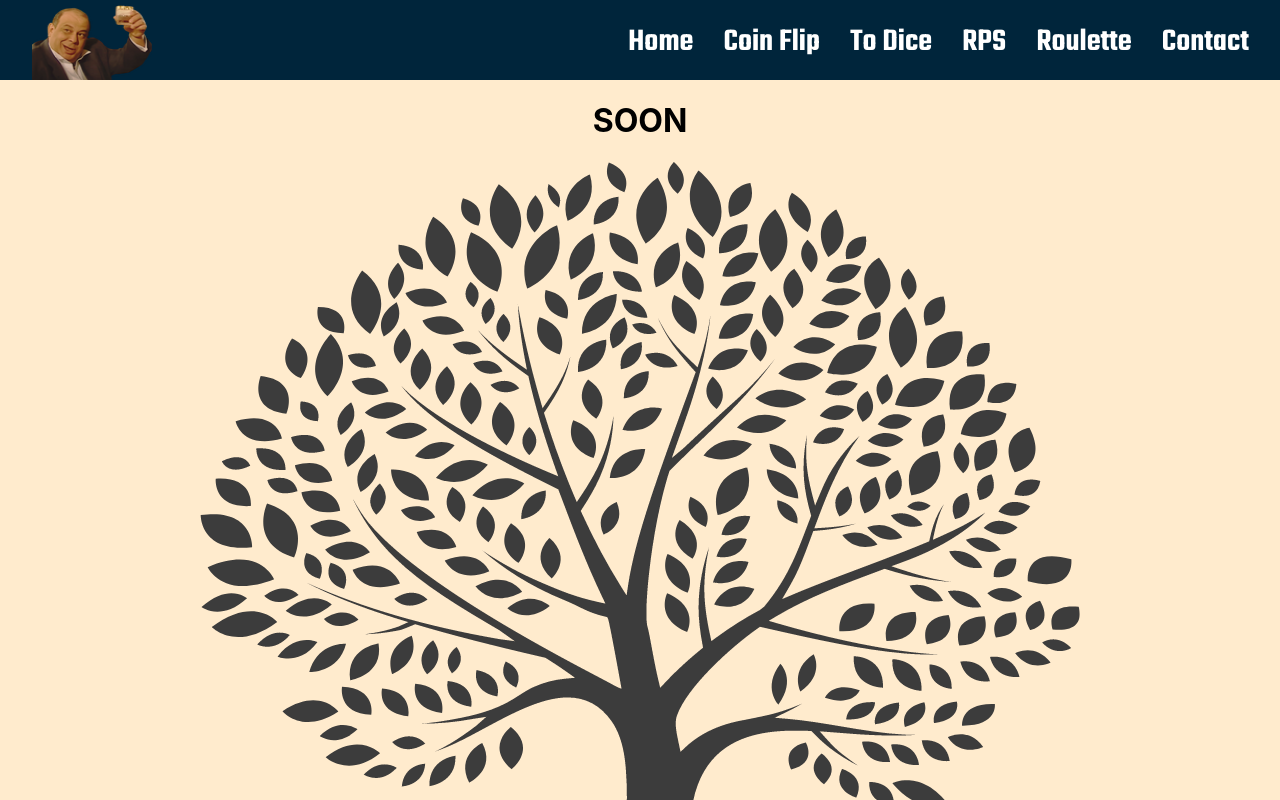
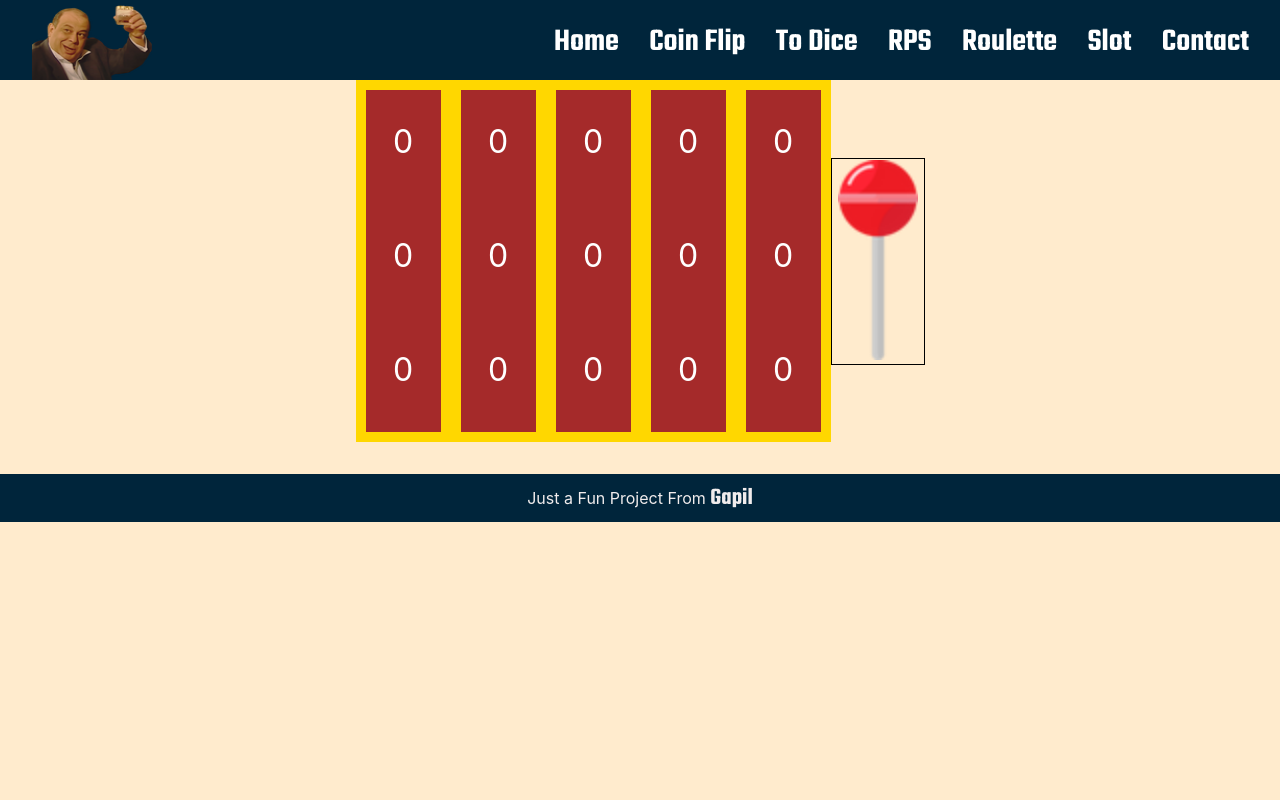
Before and after one commit to afurgapil/tombalaci-Mehmet, a React (Create React App) app: page /slot in a window 1280 px wide. Shown: the top 800 px of the page. Built offline with nearby package versions, Linux system fonts and the light colour scheme; a web font is replaced by a local one; what alertifyjs would draw is missing.

Commit message:
added basic slot game

```diff
--- a/src/App.js
+++ b/src/App.js
@@ -7,6 +7,7 @@ import Tombala from "./comps/Tombala/Tombala";
 import CoinFlip from "./comps/CoinFlip/CoinFlip";
 import ToDice from "./comps/ToDice/ToDice";
 import Roulette from "./comps/Roulette/Roulette";
+import Slot from "./comps/Slot/Slot";
 import Rps from "./comps/Rps/Rps";
 
 // import Layout from "./comps/Layout/Layout";
@@ -25,6 +26,7 @@ function App() {
           <Route path="/todice" element={<ToDice />} />
           <Route path="/roulette" element={<Roulette />} />
           <Route path="/rps" element={<Rps />} />
+          <Route path="/slot" element={<Slot />} />
           <Route path="*" element={<NotFound />} />
         </Routes>
         <Footer></Footer>
--- a/src/comps/Header/Header.js
+++ b/src/comps/Header/Header.js
@@ -32,6 +32,9 @@ export default class Header extends Component {
                 <Link to="/roulette">Roulette</Link>
               </li>
               <li className="header-right-item">
+                <Link to="/slot">Slot</Link>
+              </li>
+              <li className="header-right-item">
                 <Link to="/contact">Contact</Link>
               </li>
             </div>
--- a/src/comps/Homepage/Homepage.js
+++ b/src/comps/Homepage/Homepage.js
@@ -4,6 +4,7 @@ import coin from "../../assets/2.png";
 import dice from "../../assets/3.png";
 import rps from "../../assets/4.png";
 import roulette from "../../assets/roulette.png";
+import slot from "../../assets/slot.png";
 import "./homepage.scss";
 import { Link } from "react-router-dom";
 
@@ -47,6 +48,11 @@ function Homepage() {
             <img src={roulette} alt="Roulette" />
           </Link>
         </div>
+        <div className="card">
+          <Link to="slot">
+            <img src={slot} alt="Slot" />
+          </Link>
+        </div>
       </div>
     </main>
   );
--- a/src/comps/Homepage/homepage.scss
+++ b/src/comps/Homepage/homepage.scss
@@ -30,6 +30,7 @@ main .cards {
   display: flex;
   justify-content: space-evenly;
   align-items: center;
+  flex-wrap: wrap;
 }
 main .cards img {
   width: 300px;
@@ -42,6 +43,7 @@ main .cards img:hover {
 main .card {
   border: solid;
   border-radius: 50px;
+  margin: 0.5rem;
 
   a:hover {
     background-color: #ffebcd;
--- /dev/null
+++ b/src/comps/Slot/Slot.js
@@ -0,0 +1,124 @@
+import { useState } from "react";
+import React from "react";
+import "./slot.scss";
+import stick from "../../assets/stick.png";
+
+function Slot() {
+  const [col11, setCol11] = useState(0);
+  const [col12, setCol12] = useState(0);
+  const [col13, setCol13] = useState(0);
+  const [col21, setCol21] = useState(0);
+  const [col22, setCol22] = useState(0);
+  const [col23, setCol23] = useState(0);
+  const [col31, setCol31] = useState(0);
+  const [col32, setCol32] = useState(0);
+  const [col33, setCol33] = useState(0);
+  const [col41, setCol41] = useState(0);
+  const [col42, setCol42] = useState(0);
+  const [col43, setCol43] = useState(0);
+  const [col51, setCol51] = useState(0);
+  const [col52, setCol52] = useState(0);
+  const [col53, setCol53] = useState(0);
+  const [spinstick1, setSpinstick1] = useState(false);
+  const [spinstick2, setSpinstick2] = useState(true);
+
+  const handleDondur = () => {
+    setSpinstick1(!spinstick1);
+    setSpinstick2(!spinstick2);
+  };
+
+  function spin1() {
+    let no1 = Math.floor(Math.random() * (9 + 1));
+    let no2 = Math.floor(Math.random() * (9 + 1));
+    let no3 = Math.floor(Math.random() * (9 + 1));
+    setCol11(no1);
+    setCol12(no2);
+    setCol13(no3);
+  }
+  function spin2() {
+    let no1 = Math.floor(Math.random() * (9 + 1));
+    let no2 = Math.floor(Math.random() * (9 + 1));
+    let no3 = Math.floor(Math.random() * (9 + 1));
+    setCol21(no1);
+    setCol22(no2);
+    setCol23(no3);
+  }
+  function spin3() {
+    let no1 = Math.floor(Math.random() * (9 + 1));
+    let no2 = Math.floor(Math.random() * (9 + 1));
+    let no3 = Math.floor(Math.random() * (9 + 1));
+    setCol31(no1);
+    setCol32(no2);
+    setCol33(no3);
+  }
+  function spin4() {
+    let no1 = Math.floor(Math.random() * (9 + 1));
+    let no2 = Math.floor(Math.random() * (9 + 1));
+    let no3 = Math.floor(Math.random() * (9 + 1));
+    setCol41(no1);
+    setCol42(no2);
+    setCol43(no3);
+  }
+  function spin5() {
+    let no1 = Math.floor(Math.random() * (9 + 1));
+    let no2 = Math.floor(Math.random() * (9 + 1));
+    let no3 = Math.floor(Math.random() * (9 + 1));
+    setCol51(no1);
+    setCol52(no2);
+    setCol53(no3);
+  }
+
+  return (
+    <div>
+      <div className="slot-table">
+        <div className="col">
+          <p className="number">{col11}</p>
+          <p className="number">{col12}</p>
+          <p className="number">{col13}</p>
+        </div>
+        <div className="col">
+          <p className="number">{col21}</p>
+          <p className="number">{col22}</p>
+          <p className="number">{col23}</p>
+        </div>
+        <div className="col">
+          <p className="number">{col31}</p>
+          <p className="number">{col32}</p>
+          <p className="number">{col33}</p>
+        </div>
+        <div className="col">
+          <p className="number">{col41}</p>
+          <p className="number">{col42}</p>
+          <p className="number">{col43}</p>
+        </div>
+        <div className="col">
+          <p className="number">{col51}</p>
+          <p className="number">{col52}</p>
+          <p className="number">{col53}</p>
+        </div>
+        <div className="slot-buttons">
+          <button
+            className="spin-button"
+            onClick={() => {
+              spin1();
+              spin2();
+              spin3();
+              spin4();
+              spin5();
+            }}
+          >
+            <img
+              onClick={handleDondur}
+              src={stick}
+              alt="SLOT SPIN"
+              className={spinstick1 ? "spinned" : "slot-bar"}
+              id="slot-bar"
+            ></img>
+          </button>
+        </div>
+      </div>
+    </div>
+  );
+}
+
+export default Slot;
--- /dev/null
+++ b/src/comps/Slot/slot.scss
@@ -0,0 +1,69 @@
+.slot-table {
+  display: flex;
+  justify-content: center;
+  align-items: center;
+  flex-direction: row;
+  font-size: 2rem;
+  color: white;
+  //   background-color: black;
+  //   width: fit-content;
+  .col {
+    display: flex;
+    justify-content: center;
+    align-items: center;
+    flex-direction: column;
+    background-color: brown;
+    border: 10px gold solid;
+
+    .number {
+      width: 75px;
+      height: 50px;
+      box-shadow: 0 3px 0 0 blue inset, 0 6px 0 0 dotted yellow inset;
+      text-align: center;
+    }
+  }
+}
+
+.slot-buttons {
+  display: flex;
+  justify-content: center;
+  align-items: center;
+  flex-direction: column;
+  .spin-button {
+    background-color: #ffffff00;
+    border: 1px black solid;
+    #slot-bar {
+      width: 80px;
+      height: 200px;
+    }
+    .slot-bar {
+      animation: spin2 1s forwards;
+    }
+    .spinned {
+      animation: spin 1s forwards;
+    }
+  }
+}
+
+@keyframes spin {
+  0% {
+    transform: rotateX(0deg);
+  }
+  50% {
+    transform: rotateX(60deg);
+  }
+  100% {
+    transform: rotateX(0deg);
+  }
+}
+@keyframes spin2 {
+  0% {
+    transform: rotateX(0deg);
+  }
+  50% {
+    transform: rotateX(60deg);
+  }
+  100% {
+    transform: rotateX(0deg);
+  }
+}
```
Also changed, not shown: src/assets/slot.png (added), src/assets/stick.png (added).
